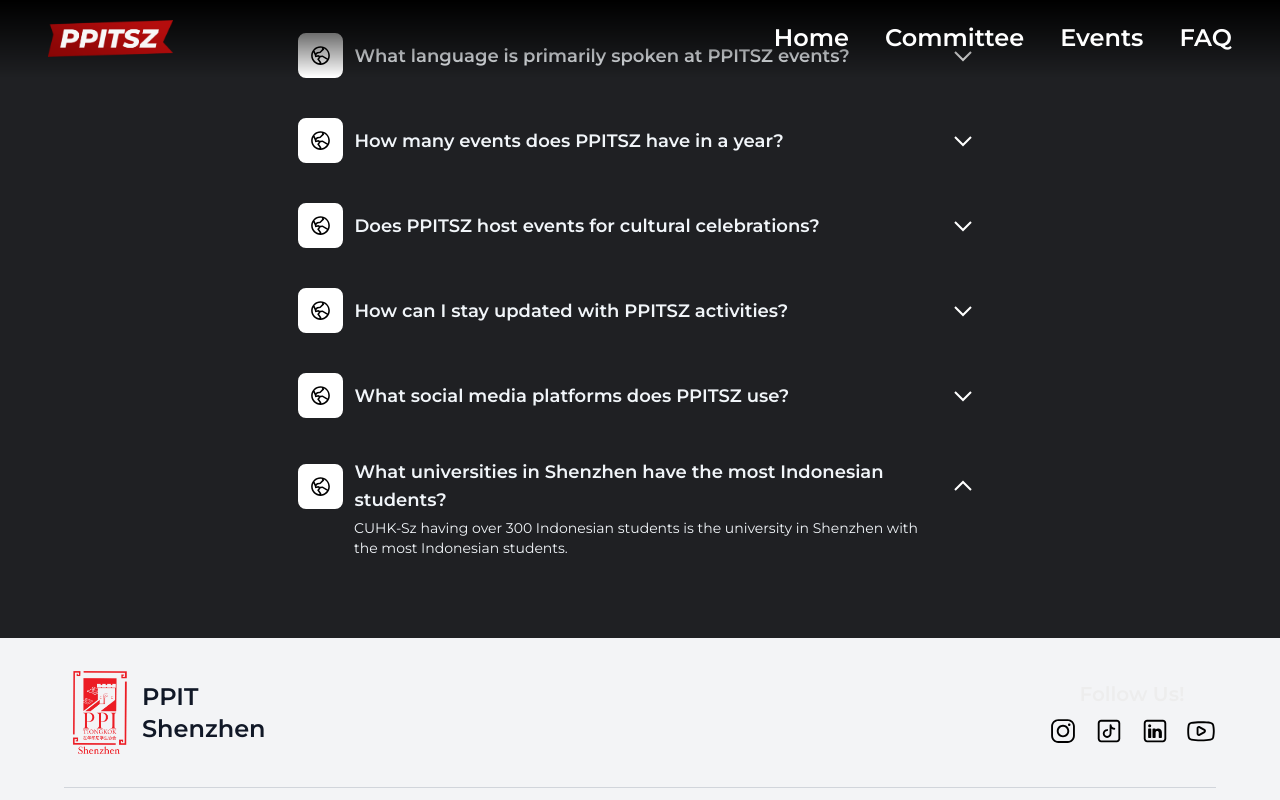
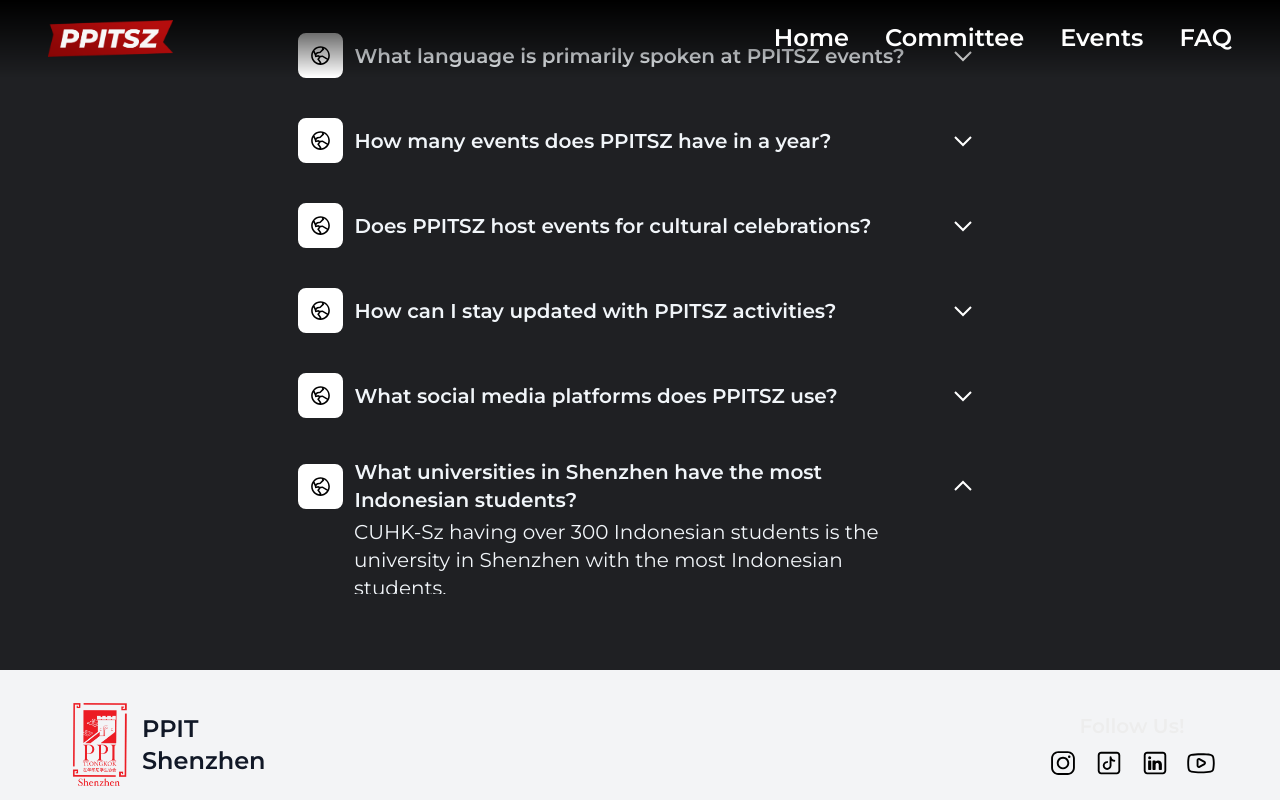
Before and after one commit to Verd1ne/ppitwebsite20242025, a Next.js app in the folder ppit20242025/: page /faq in a window 1280 px wide. Both pictures are taken after a click on the element 640 px from the left and 991 px from the top of the page. Shown: the part 505-1305 px from the top of the page. Built offline with nearby package versions, Linux system fonts and the light colour scheme.

Commit message:
Font size

```diff
--- a/ppit20242025/src/app/faq/page.js
+++ b/ppit20242025/src/app/faq/page.js
@@ -234,7 +234,7 @@ export default function Faq() {
 							<div className="Icon border-2 p-2 rounded-lg bg-white border-white">
 								<Image src={faq.svg} alt="Icon" height={25} width={25} />
 							</div>
-							<div className="Text font-montserrat font-semibold xl:text-lg md:text-md sm:text-sm text-sm h-inherit lg:w-[45vw] md:w-[55vw] sm:w-[65vw] w-[60vw] text-slate-100">
+							<div className="Text font-montserrat font-semibold lg:text-xl md:text-lg sm:text-md text-sm h-inherit lg:w-[45vw] md:w-[55vw] sm:w-[65vw] w-[60vw] text-slate-100">
 								{faq.question}
 							</div>
 							<div className="Arrow float-right cursor-pointer p-2">
@@ -250,7 +250,7 @@ export default function Faq() {
 							</div>
 						</div>
 						<div
-							className={`DROPDOWN overflow-hidden transition-all duration-500 ease-in-out font-montserrat 2xl:text-lg xl:text-md md:text-sm text-sm lg:w-[45vw] md:w-[55vw] sm:w-[65vw] w-[60vw] pl-[2px] mx-auto text-slate-100 ${
+							className={`DROPDOWN overflow-hidden transition-all duration-500 ease-in-out font-montserrat lg:text-xl md:text-lg sm:text-md text-sm lg:w-[45vw] md:w-[55vw] sm:w-[65vw] w-[60vw] pl-[2px] mx-auto text-slate-100 ${
 								openDropdown === faq.id
 									? "max-h-20 md:py-1 py-0.5 opacity-100"
 									: "max-h-0 py-0 opacity-0"
```
